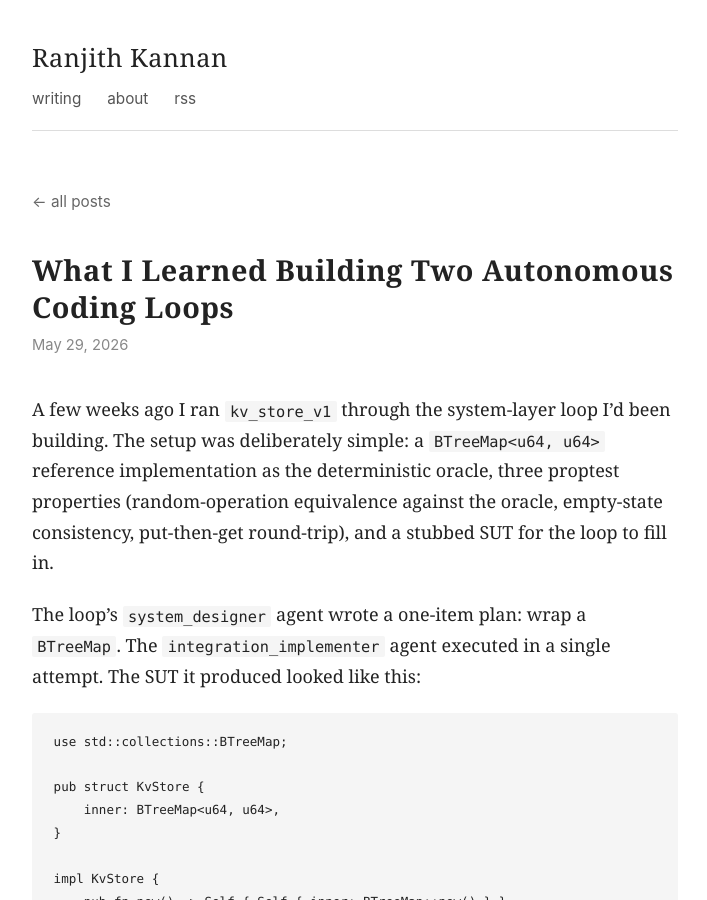
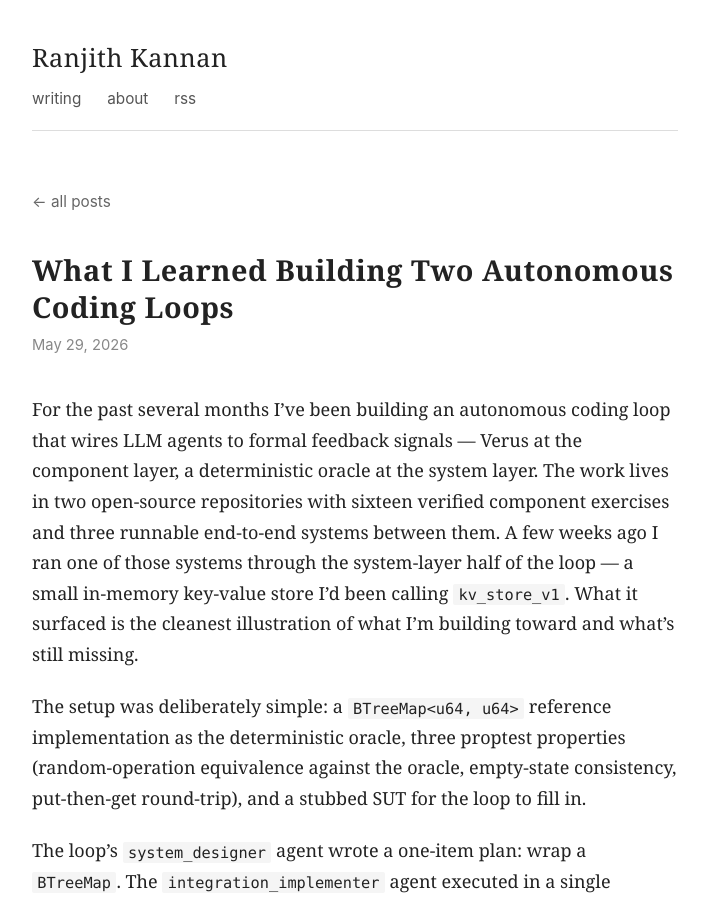
Before and after one commit to ranjithkannank/ranjithkannank.github.io, a Jekyll site: the page built from _posts/2026-05-29-what-i-learned-building-two-autonomous-loops.md, in a window 1280 px wide and 900 px high. Shown: the whole window, without its empty margins (285-992 px from the left). Built offline with Jekyll 4.4.1, drawn with Linux system fonts in a browser that asks for light colours.

Commit message:
Anchor kv_store_v1 with a project preamble paragraph

```diff
--- a/_posts/2026-05-29-what-i-learned-building-two-autonomous-loops.md
+++ b/_posts/2026-05-29-what-i-learned-building-two-autonomous-loops.md
@@ -8,7 +8,9 @@ related:
   - /2026/05/27/three-systems-one-loop/
 ---
 
-A few weeks ago I ran `kv_store_v1` through the system-layer loop I'd been building. The setup was deliberately simple: a `BTreeMap<u64, u64>` reference implementation as the deterministic oracle, three proptest properties (random-operation equivalence against the oracle, empty-state consistency, put-then-get round-trip), and a stubbed SUT for the loop to fill in.
+For the past several months I've been building an autonomous coding loop that wires LLM agents to formal feedback signals — Verus at the component layer, a deterministic oracle at the system layer. The work lives in two open-source repositories with sixteen verified component exercises and three runnable end-to-end systems between them. A few weeks ago I ran one of those systems through the system-layer half of the loop — a small in-memory key-value store I'd been calling `kv_store_v1`. What it surfaced is the cleanest illustration of what I'm building toward and what's still missing.
+
+The setup was deliberately simple: a `BTreeMap<u64, u64>` reference implementation as the deterministic oracle, three proptest properties (random-operation equivalence against the oracle, empty-state consistency, put-then-get round-trip), and a stubbed SUT for the loop to fill in.
 
 The loop's `system_designer` agent wrote a one-item plan: wrap a `BTreeMap`. The `integration_implementer` agent executed in a single attempt. The SUT it produced looked like this:
 
```
